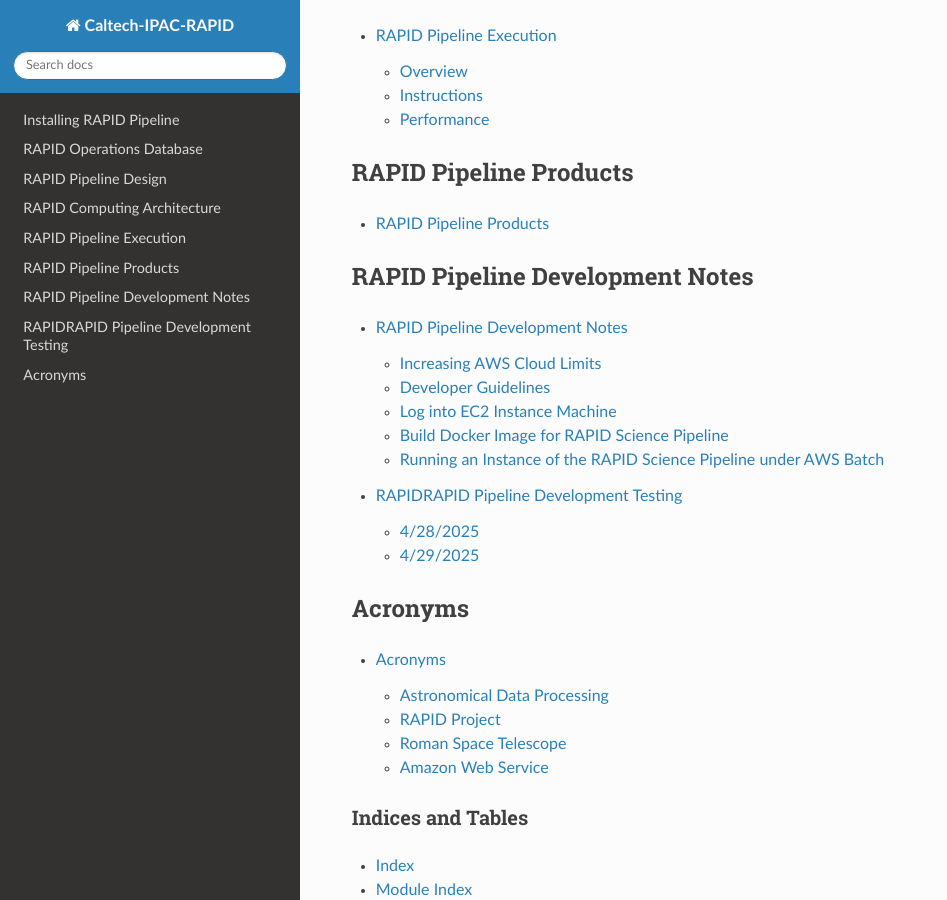
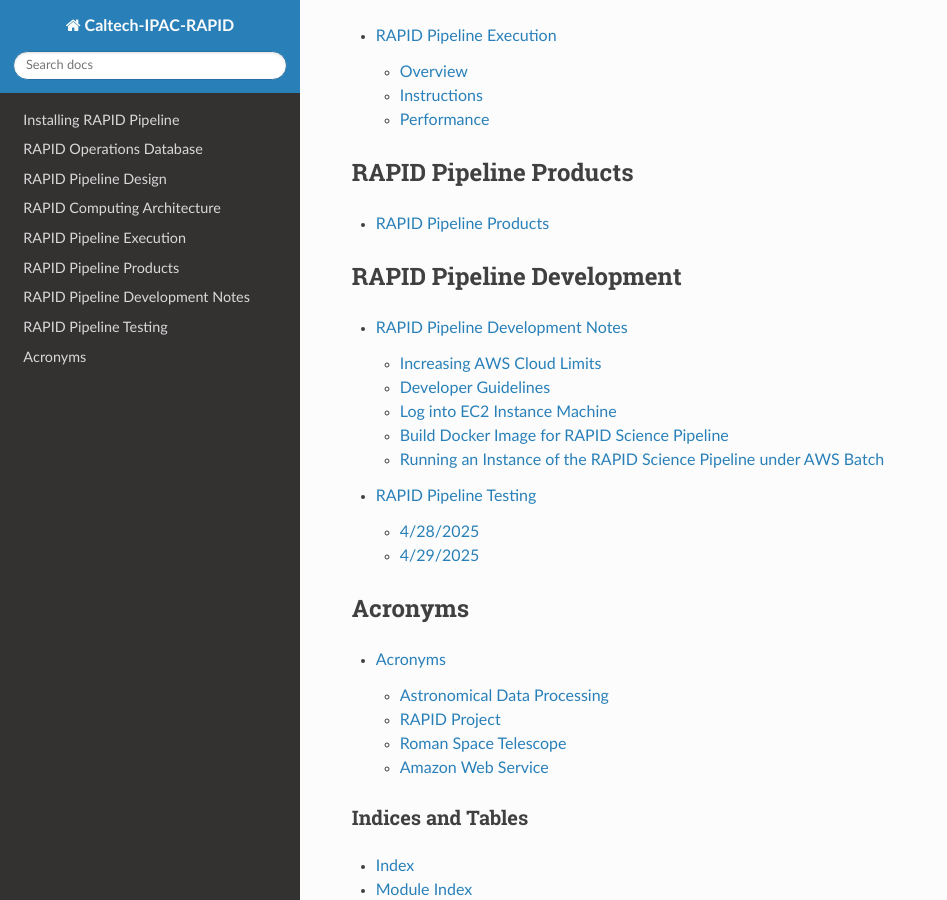
Before and after one commit to Caltech-IPAC/rapid, a Sphinx documentation site: the page built from docs/source/index.rst, in a window 1280 px wide and 900 px high, scrolled down 1995 px. Shown: the whole window, without its empty margins (0-947 px from the left). Built offline with Sphinx 7.4.7 and the Read the Docs theme 3.1.0, drawn with Linux system fonts in a browser that asks for light colours; formulas are drawn with MathJax 3.

Commit message:
Fixed text.

```diff
--- a/docs/source/dev/tests.rst
+++ b/docs/source/dev/tests.rst
@@ -1,4 +1,4 @@
-RAPIDRAPID Pipeline Development Testing
+RAPID Pipeline Testing
 ####################################################
 
 The tests described below are organized by processing date.
--- a/docs/source/index.rst
+++ b/docs/source/index.rst
@@ -114,7 +114,7 @@ RAPID Pipeline Products
 
    prod/products.rst
 
-RAPID Pipeline Development Notes
+RAPID Pipeline Development
 ************************************
 
 .. toctree::
```
